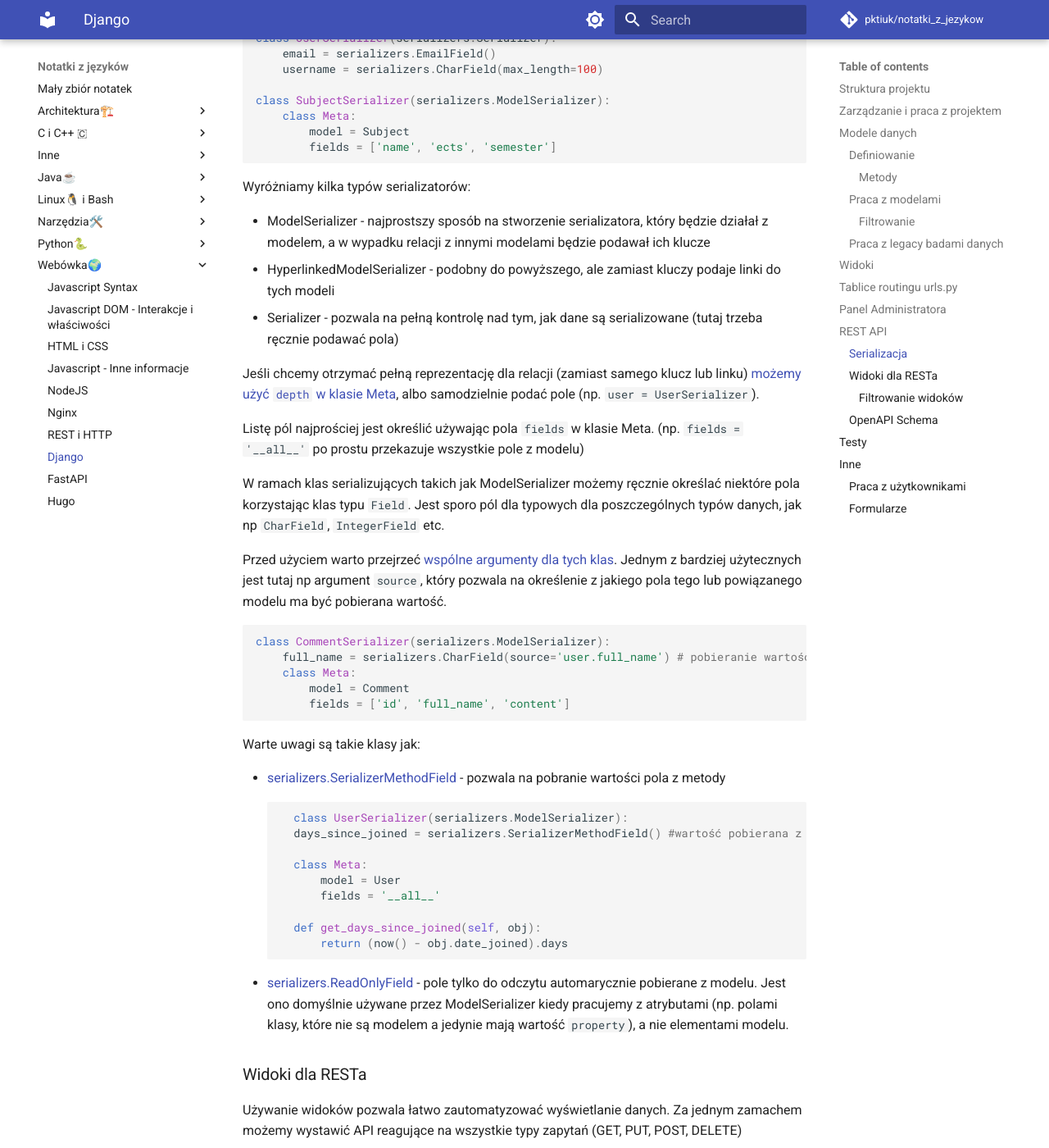
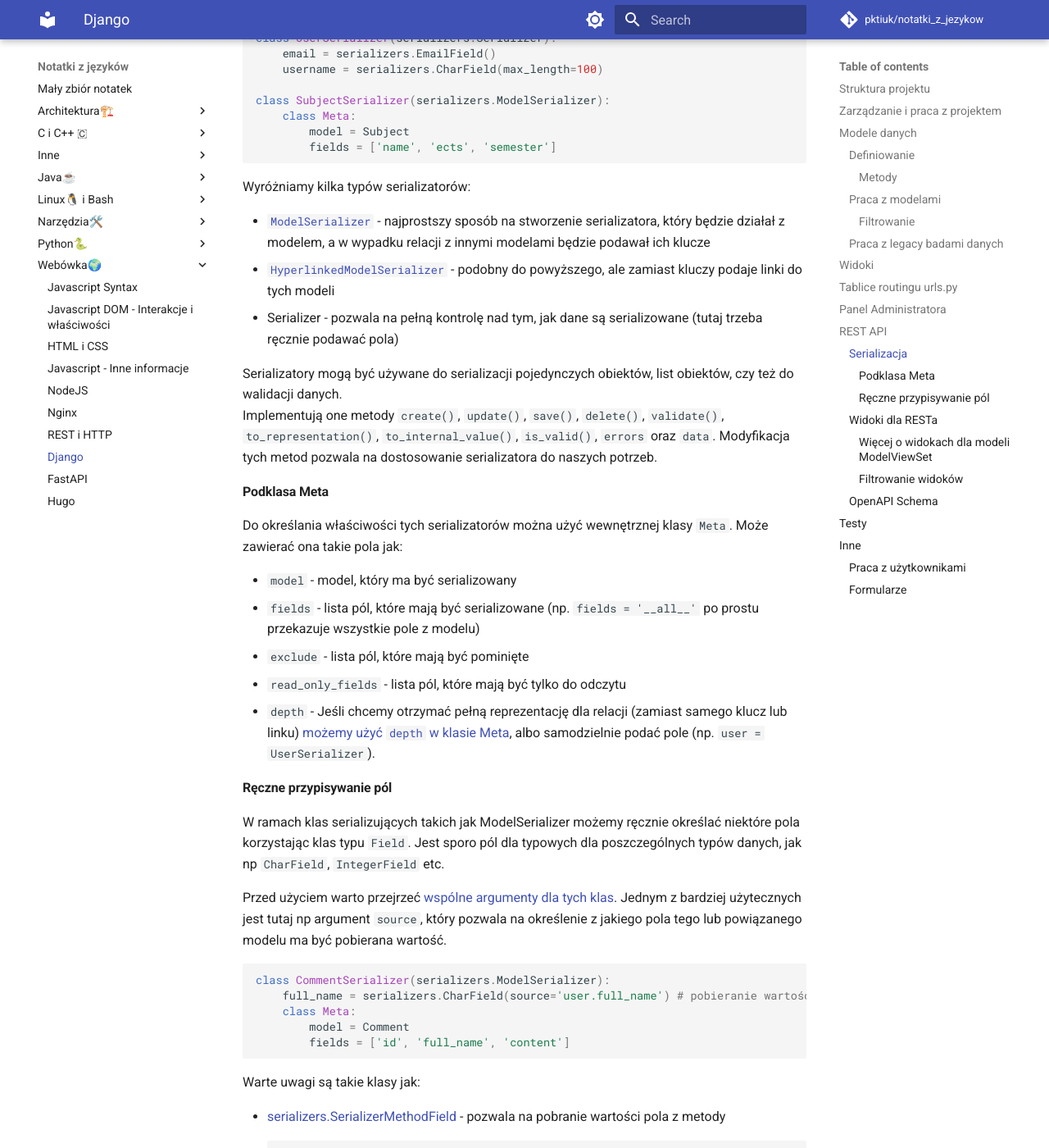
Before and after one commit to pktiuk/notatki_z_jezykow, an MkDocs documentation site: the page built from docs/Webówka🌍/9_django.md, in a window 1280 px wide and 1400 px high, scrolled down 9179 px. Shown: the whole window at 82% size. Built offline with MkDocs 1.6.1 and Material for MkDocs 9.7.7, drawn with Linux system fonts in a browser that asks for light colours; comment, search, counter and statistics services are not loaded; some of the changed text lies outside the part shown.

Commit message:
Poprawiony opis serializacji oraz widoków RESTowych

````diff
--- a/docs/Webówka🌍/9_django.md
+++ b/docs/Webówka🌍/9_django.md
@@ -396,13 +396,25 @@
 
 Wyróżniamy kilka typów serializatorów:
 
-- ModelSerializer - najprostszy sposób na stworzenie serializatora, który będzie działał z modelem, a w wypadku relacji z innymi modelami będzie podawał ich klucze
-- HyperlinkedModelSerializer - podobny do powyższego, ale zamiast kluczy podaje linki do tych modeli
+- [`ModelSerializer`](https://www.django-rest-framework.org/api-guide/serializers/#modelserializer) - najprostszy sposób na stworzenie serializatora, który będzie działał z modelem, a w wypadku relacji z innymi modelami będzie podawał ich klucze
+- [`HyperlinkedModelSerializer`](https://www.django-rest-framework.org/api-guide/serializers/#hyperlinkedmodelserializer) - podobny do powyższego, ale zamiast kluczy podaje linki do tych modeli
 - Serializer - pozwala na pełną kontrolę nad tym, jak dane są serializowane (tutaj trzeba ręcznie podawać pola)
 
-Jeśli chcemy otrzymać pełną reprezentację dla relacji (zamiast samego klucz lub linku) [możemy użyć `depth` w klasie Meta](https://www.django-rest-framework.org/api-guide/serializers/#specifying-nested-serialization), albo samodzielnie podać pole (np. `user = UserSerializer`).
+Serializatory mogą być używane do serializacji pojedynczych obiektów, list obiektów, czy też do walidacji danych.
+Implementują one metody `create()`, `update()`, `save()`, `delete()`, `validate()`, `to_representation()`, `to_internal_value()`, `is_valid()`, `errors` oraz `data`. Modyfikacja tych metod pozwala na dostosowanie serializatora do naszych potrzeb.
 
-Listę pól najprościej jest określić używając pola `fields` w klasie Meta. (np. `fields = '__all__'` po prostu przekazuje wszystkie pole z modelu)
+
+#### Podklasa Meta
+
+Do określania właściwości tych serializatorów można użyć wewnętrznej klasy `Meta`. Może zawierać ona takie pola jak:
+
+- `model` - model, który ma być serializowany
+- `fields` - lista pól, które mają być serializowane (np. `fields = '__all__'` po prostu przekazuje wszystkie pole z modelu)
+- `exclude` - lista pól, które mają być pominięte
+- `read_only_fields` - lista pól, które mają być tylko do odczytu
+- `depth` - Jeśli chcemy otrzymać pełną reprezentację dla relacji (zamiast samego klucz lub linku) [możemy użyć `depth` w klasie Meta](https://www.django-rest-framework.org/api-guide/serializers/#specifying-nested-serialization), albo samodzielnie podać pole (np. `user = UserSerializer`).
+
+#### Ręczne przypisywanie pól
 
 W ramach klas serializujących takich jak ModelSerializer możemy ręcznie określać niektóre pola korzystając klas typu `Field`. Jest sporo pól dla typowych dla poszczególnych typów danych, jak np `CharField`, `IntegerField` etc.
 
@@ -470,6 +482,37 @@
             'status': 'request was permitted'
         }
         return Response(content)
+```
+
+#### Więcej o widokach dla modeli ModelViewSet
+
+Dla widoków takich jak `ModelViewSet` lub `ReadOnlyModelViewSet` możemy wyróżnić kilka rodzajów akcji:
+
+- list - zwraca listę obiektów
+- create - tworzy nowy obiekt
+- retrieve - zwraca pojedynczy obiekt
+- update - aktualizuje obiekt
+- partial_update - aktualizuje część obiektu
+- destroy - usuwa obiekt
+
+Domyślnie te akcje są przypisane do odpowiednich metod HTTP (GET, POST, PUT, PATCH, DELETE). Możemy je jednak nadpisać, lub dodać własne akcje.
+
+```python
+from rest_framework import viewsets
+from rest_framework.response import Response
+
+class SubjectViewSet(viewsets.ModelViewSet):
+    queryset = Subject.objects.all().order_by('name')
+    serializer_class = SubjectSerializer
+
+    def list(self, request):
+        queryset = self.get_queryset()
+        serializer = SubjectSerializer(queryset, many=True)
+        return Response(serializer.data)
+
+    def create(self, request):
+        # Do something special here
+        return super().create(request)
 ```
 
 #### Filtrowanie widoków
````
